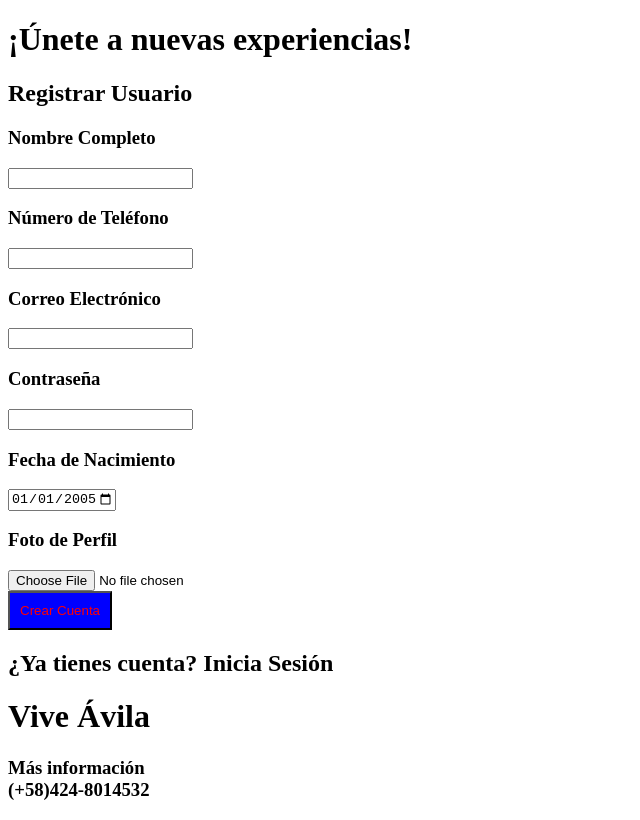
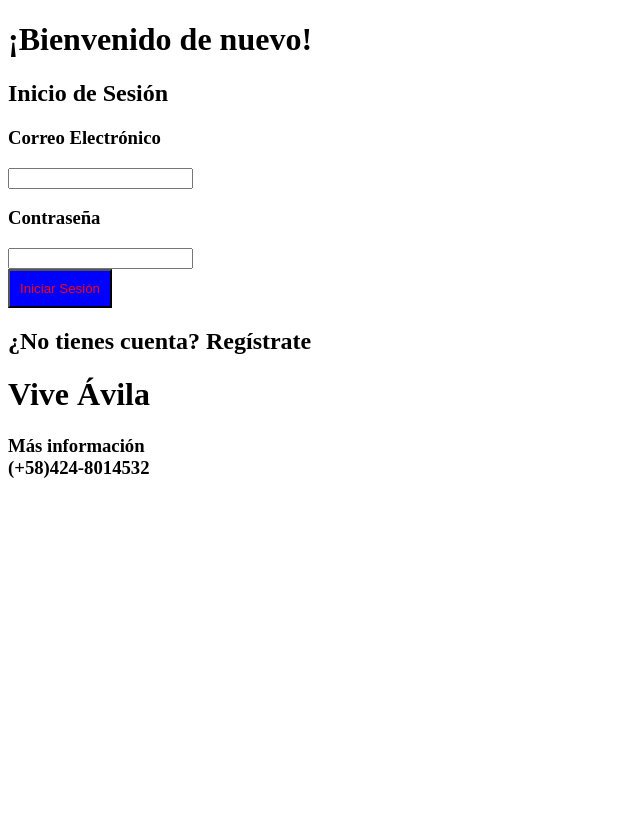
Before and after one commit to ruben2santos/vive-avila, a React (Vite) app: page / in a window 1280 px wide. Shown: the whole page, without its empty margins (0-640 px from the left). Built offline with nearby package versions, Linux system fonts and the light colour scheme.

Commit message:
Página Login

```diff
--- a/src/App.css
+++ b/src/App.css
@@ -4,6 +4,6 @@ button {
 	padding: 10px;
 }
 
-.register_to_login>a {
+a {
 	cursor: pointer;
 }
--- a/src/App.jsx
+++ b/src/App.jsx
@@ -1,8 +1,12 @@
 import React, { useState } from "react";
 import ReactDOM from "react-dom/client";
 import { initializeApp } from 'firebase/app';
-import { getFirestore, collection, addDoc } from 'firebase/firestore';
-import { getAuth, createUserWithEmailAndPassword } from "firebase/auth";
+import { getFirestore, collection, addDoc, getDocs, query, where, limit } from 'firebase/firestore';
+import {
+	getAuth,
+	createUserWithEmailAndPassword,
+	signInWithEmailAndPassword
+} from "firebase/auth";
 import './App.css';
 
 // Setup de Firebase
@@ -18,6 +22,7 @@ const firebaseConfig = {
 const firebaseApp = initializeApp(firebaseConfig);
 const firebaseDb = getFirestore(firebaseApp);
 const firebaseAuth = getAuth(firebaseApp);
+const firebaseUsersCollection = collection(firebaseDb, 'users');
 
 // "enum" para guardar en qué página estamos
 // JS no soporta enums, así que solo usamos una
@@ -28,6 +33,12 @@ const Page = Object.freeze({
 	login: Symbol(),
 });
 
+const UserType = Object.freeze({
+	admin: Symbol(),
+	guide: Symbol(),
+	student: Symbol(),
+})
+
 function Footer() {
 	return <footer>
 		<h1 className="footer_title">Vive Ávila</h1>
@@ -35,7 +46,72 @@ function Footer() {
 	</footer>
 }
 
-function Register({ setPage, setUser }) {
+function Login({ setPage, setUser, setUserType }) {
+	const [formEmail, setFormEmail] = useState('');
+	const [formPassword, setFormPassword] = useState('');
+
+	async function loginAccount(e) {
+		e.preventDefault();
+		signInWithEmailAndPassword(firebaseAuth, formEmail, formPassword)
+			.then(async (userCredential) => {
+				const user = userCredential.user;
+				// Esto técnicamente le pide al servidor 2 veces
+				// podría ser optimizado con Cloud Functions ???
+				const q = query(firebaseUsersCollection,
+					where("uid", "==", user.uid),
+					limit(1)
+				);
+				const querySnapshot = await getDocs(q);
+				querySnapshot.forEach(doc => {
+					switch (doc.get('userType')) {
+						case 'admin':
+							setUserType(UserType.admin);
+							break;
+						case 'guide':
+							setUserType(UserType.guide);
+							break;
+						case 'student':
+						default:
+							setUserType(UserType.student);
+							break;
+					}
+				});
+				setUser(user);
+				setPage(Page.start);
+			}).catch((e) => {
+				// TODO: handle firebase errors
+				console.log(e);
+			});
+	}
+
+	// TODO: add loading animation
+	return <>
+		<h1 className="login_title title">¡Bienvenido de nuevo!</h1>
+		<form onSubmit={loginAccount} className="login_form user_form">
+			<h2 className="login_subtitle subtitle">Inicio de Sesión</h2>
+			<div className="login_form_section_email login_form_section">
+				<h3 className="login_form_text">Correo Electrónico</h3>
+				<input type="email" id="login_email" name="login_email"
+					value={formEmail} onChange={(e) => setFormEmail(e.target.value)}
+					className="login_email login_field" required minLength="3" maxLength="40" />
+			</div>
+			<div className="login_form_section_password login_form_section">
+				<h3 className="login_form_text">Contraseña</h3>
+				<input type="password" id="login_password" name="login_password"
+					value={formPassword} onChange={(e) => setFormPassword(e.target.value)}
+					className="login_password login_field" required minLength="6" maxLength="40" />
+			</div>
+			<button type="submit" className="login_submit_button button_1">Iniciar Sesión</button>
+		</form>
+		<h2 className="login_to_register">
+			¿No tienes cuenta?
+			<a onClick={() => setPage(Page.register)}> Regístrate</a>
+		</h2 >
+		<Footer />
+	</>;
+}
+
+function Register({ setPage, setUser, setUserType }) {
 	const [formUsername, setFormUsername] = useState('');
 	const [formPhone, setFormPhone] = useState('');
 	const [formEmail, setFormEmail] = useState('');
@@ -46,16 +122,21 @@ function Register({ setPage, setUser }) {
 	async function registerCreateAccount(e) {
 		e.preventDefault();
 		createUserWithEmailAndPassword(firebaseAuth, formEmail, formPassword)
-			.then((userCredential) => {
+			.then(async (userCredential) => {
 				const user = userCredential.user;
-				setUser(user);
-				addDoc(collection(firebaseDb, "users"), {
+				// Esto técnicamente le pide al servidor 2 veces
+				// podría ser optimizado con Cloud Functions ???
+				await addDoc(firebaseUsersCollection, {
 					uid: user.uid,
 					username: formUsername,
 					phone: formPhone,
 					email: formEmail,
 					date: formDate,
+					userType: 'student',
 				});
+				setUser(user);
+				setUserType(UserType.student);
+				setPage(Page.start);
 			}).catch((e) => {
 				// TODO: handle firebase errors
 				console.log(e);
@@ -67,6 +148,7 @@ function Register({ setPage, setUser }) {
 		// TODO: upload pfp (Cloud Firestore as String???)
 	}
 
+	// TODO: add loading animation
 	return <>
 		<h1 className="register_title title">¡Únete a nuevas experiencias!</h1>
 		<form onSubmit={registerCreateAccount} className="register_form user_form">
@@ -115,7 +197,7 @@ function Register({ setPage, setUser }) {
 		<h2 className="register_to_login">
 			¿Ya tienes cuenta?
 			<a onClick={() => setPage(Page.login)}> Inicia Sesión</a>
-		</h2 >
+		</h2>
 		<Footer />
 	</>;
 }
@@ -125,18 +207,22 @@ function App() {
 	const [count, setCount] = useState(0);
 
 	// Cambiar página defecto
-	const [page, setPage] = useState(Page.register);
+	const [page, setPage] = useState(Page.login);
 	const [user, setUser] = useState(null);
+	const [userType, setUserType] = useState();
 
 	// Para mostrar una página, solo hacemos un switch sobre todas
 	// las páginas posibles y retornamos ese componente
 	switch (page) {
 		case Page.register:
-			return <Register setPage={setPage} setUser={setUser} />;
+			return <Register setPage={setPage} setUser={setUser} setUserType={setUserType} />;
+		case Page.login:
+			return <Login setPage={setPage} setUser={setUser} setUserType={setUserType} />;
 		default:
 			// Placeholder
 			return <>
 				<h1>{count}</h1>
+				{user && <h1>Estás Registrado</h1>}
 				<button onClick={() => setCount((count) => count + 1)}>
 					Increment
 				</button>
```
